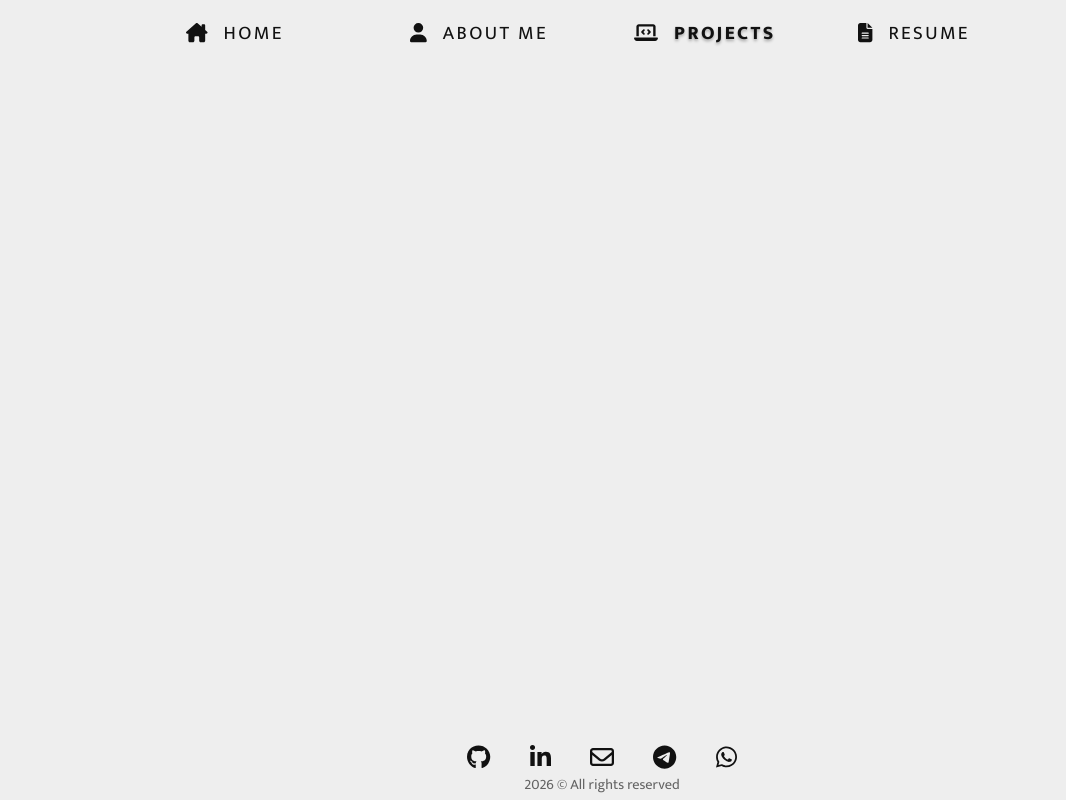
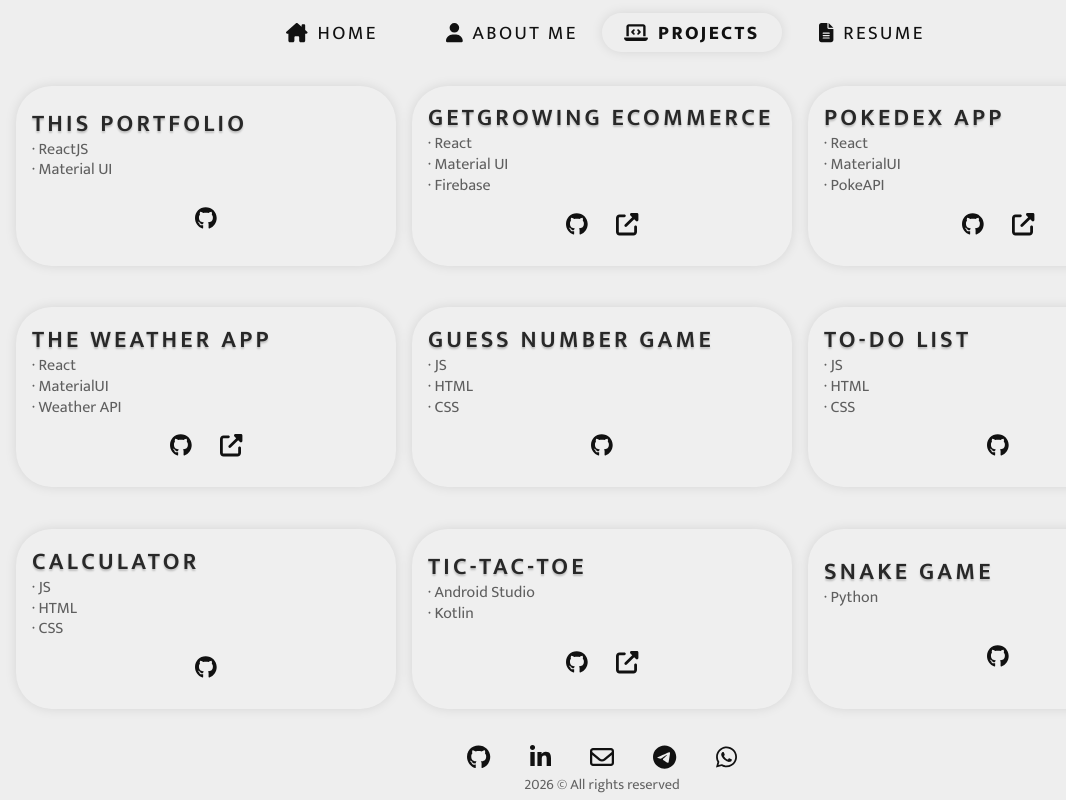
Before and after one commit to ramireznicc/portfolio, a React (Create React App) app: page /projects in a window 1280 px wide. Shown: the whole page, without its empty margins (38-1104 px from the left). Built offline with nearby package versions, Linux system fonts and the light colour scheme.

Commit message:
[bug] fixing but with navbar menu in mobile view and changing .active class

```diff
--- a/src/components/button/Button.css
+++ /dev/null
@@ -1,20 +0,0 @@
-.button {
-  border-radius: 16px;
-  border: solid var(--black-transparent) 1px;
-  padding: 6px 14px;
-  background-color: var(--grey);
-  transition: all 0.2s ease-in-out;
-}
-
-.button-text {
-  font-size: 1.2rem;
-  color: var(--text-secondary);
-}
-
-.button:hover {
-  background-color: var(--black-transparent);
-}
-
-.button:active {
-  transform: scale(0.9);
-}
--- a/src/components/button/Button.jsx
+++ /dev/null
@@ -1,11 +0,0 @@
-import "./Button.css";
-
-const Button = ({ children }) => {
-  return (
-    <button className="button">
-      <span className="button-text">{children}</span>
-    </button>
-  );
-};
-
-export default Button;
--- a/src/components/index.js
+++ b/src/components/index.js
@@ -1,4 +1,3 @@
-export { default as Button } from "./button/Button";
 export { default as Title } from "./title/Title";
 export { default as Subtitle } from "./subtitle/Subtitle";
 export { default as Memoji } from "./memoji/Memoji";
--- a/src/components/navbar/NavBar.css
+++ b/src/components/navbar/NavBar.css
@@ -13,15 +13,16 @@
 .navbar-menu {
   position: fixed;
   top: 0;
-  width: 200px;
+  width: fit-content;
   height: 320px;
   background-color: var(--background);
-  box-shadow: 0 0 12px rgba(0, 0, 0, 0.05);
-  border-radius: 0 0 0 22px;
+  box-shadow: var(--box-shadow);
+  border-radius: 0 0 0 36px;
   display: flex;
   flex-direction: column;
   align-items: flex-start;
   padding: 0.7rem;
+  z-index: 100;
 }
 
 .menu-open-animation {
@@ -45,14 +46,16 @@
 }
 
 .page {
-  width: 160px;
+  width: 100%;
   color: var(--text);
   font-size: 1.3rem;
   text-transform: uppercase;
   letter-spacing: 0.15rem;
   display: flex;
   align-items: center;
-  gap: 1rem;
+  justify-content: center;
+  gap: 0.6rem;
+  padding: 0.2rem 0.7rem;
 }
 
 .navbar-pages {
@@ -60,12 +63,13 @@
   display: none;
   align-items: center;
   justify-content: center;
-  gap: 4rem;
 }
 
 .active {
   font-weight: 800;
-  text-shadow: 0 2px 3px rgba(0, 0, 0, 0.3);
+  border-radius: var(--border-radius);
+  box-shadow: var(--box-shadow);
+  opacity: 1;
 }
 
 @media (min-width: 768px) {
@@ -76,6 +80,7 @@
     display: flex;
   }
   .page {
+    width: 180px;
     font-size: 1.2rem;
     transition: all 0.3s ease-in-out;
   }
--- a/src/components/navbar/NavBar.jsx
+++ b/src/components/navbar/NavBar.jsx
@@ -11,7 +11,7 @@ import {
 } from "@fortawesome/free-solid-svg-icons";
 import { IconButton } from "../index";
 import "./NavBar.css";
-import { NavLink, Link } from "react-router-dom";
+import { NavLink } from "react-router-dom";
 
 const NavBar = () => {
   const [isMenuOpen, setIsMenuOpen] = useState(false);
@@ -78,12 +78,15 @@ const NavBar = () => {
           />
           <div className="menu-pages">
             {menuPages.map((page) => (
-              <Link key={page.name} to={page.link} onClick={handleMenuClose}>
-                <div className="page">
-                  {page.icon}
-                  {page.name}
-                </div>
-              </Link>
+              <NavLink
+                className="page"
+                key={page.name}
+                to={page.link}
+                onClick={handleMenuClose}
+              >
+                {page.icon}
+                {page.name}
+              </NavLink>
             ))}
           </div>
         </div>
--- a/src/components/project-card/ProjectCard.css
+++ b/src/components/project-card/ProjectCard.css
@@ -1,10 +1,10 @@
 .project-card {
   width: 100%;
   height: fit-content;
-  border-radius: 22px;
-  box-shadow: 0 0 12px rgba(0, 0, 0, 0.05);
+  border-radius: var(--border-radius);
+  box-shadow: var(--box-shadow);
   background-color: var(--white-transparent);
-  padding: 0.5rem 1rem;
+  padding: 1rem;
   display: flex;
   flex-direction: column;
   justify-content: space-around;
@@ -12,6 +12,7 @@
 
 .project-title {
   font-size: 1.5rem;
+  line-height: 1.5rem;
   font-weight: 600;
   text-transform: uppercase;
   letter-spacing: 0.2rem;
--- a/src/index.css
+++ b/src/index.css
@@ -13,7 +13,9 @@
   --text-secondary: #282828;
   --grey: #dadadb;
   --black-transparent: rgba(0, 0, 0, 0.1);
-  --white-transparent: rgba(255, 255, 255, 0.1);
+  --white-transparent: rgba(255, 255, 255, 0.05);
+  --box-shadow: 0 0 12px rgba(0, 0, 0, 0.1);
+  --border-radius: 36px;
 }
 
 body {
@@ -35,7 +37,7 @@ button {
 }
 
 .container {
-  padding: 0 0.5rem;
+  padding: 0.5rem 1.5rem;
   display: flex;
   flex-direction: column;
   align-items: center;
@@ -51,7 +53,6 @@ button {
 
   .container {
     flex-direction: row;
-    padding: 1rem;
     flex-wrap: wrap;
   }
 }
--- a/src/pages/about/About.css
+++ b/src/pages/about/About.css
@@ -1,13 +1,13 @@
 .about-card {
-  width: fit-content;
-  height: 600px;
-  border-radius: 22px;
+  width: 100%;
+  height: fit-content;
+  border-radius: var(--border-radius);
   display: flex;
   flex-direction: column;
   justify-content: center;
   gap: 2rem;
-  padding: 0 1.5rem;
-  box-shadow: 0 0 12px rgba(0, 0, 0, 0.05);
+  padding: 1.5rem;
+  box-shadow: var(--box-shadow);
   animation: fadeIn;
   animation-duration: 1.5s;
 }
--- a/src/pages/projects/Projects.css
+++ b/src/pages/projects/Projects.css
@@ -2,10 +2,3 @@
   animation: bounceInLeft;
   animation-duration: 1s;
 }
-
-@media (min-width: 768px) {
-  .projects {
-    animation: bounceInDown;
-    animation-duration: 1s;
-  }
-}
--- a/src/pages/resume/Resume.css
+++ b/src/pages/resume/Resume.css
@@ -1,7 +1,6 @@
 .resume {
   height: 524px;
-  width: 360px;
-  border-radius: 22px;
+  width: 380px;
   animation: bounceInDown;
   animation-duration: 1.3s;
 }
```
